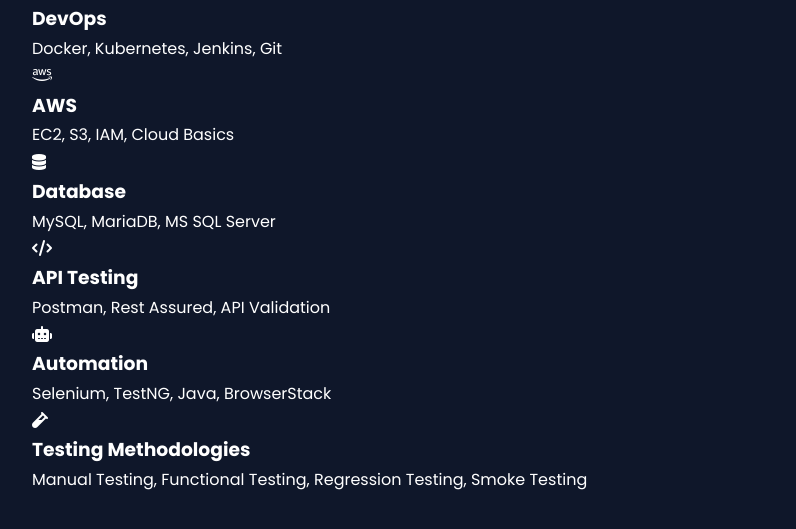
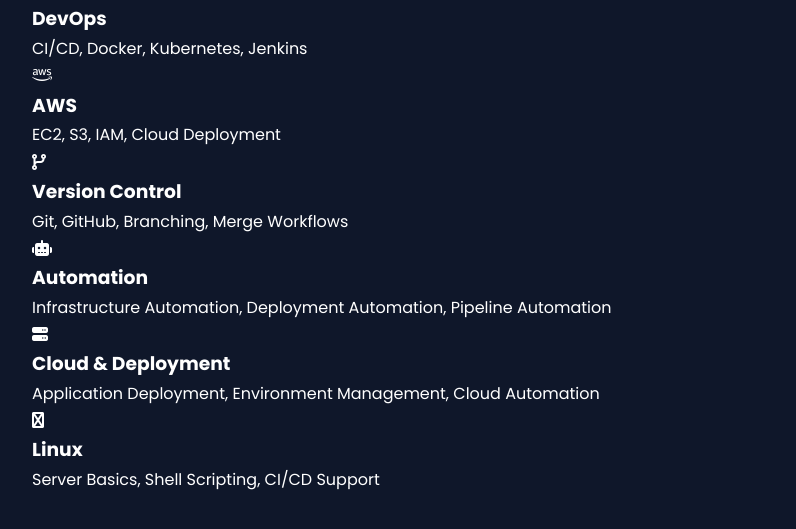
Before and after one commit to LuvlyAsm/portfolio-website, a plain HTML site: page index.html in a window 1280 px wide. Shown: the part 1727-2256 px from the top of the page, without its empty margins (32-828 px from the left). Drawn offline with Linux system fonts and the light colour scheme.

Commit message:
Updating the content of index.html

```diff
--- a/index.html
+++ b/index.html
@@ -46,9 +46,8 @@
                 <h3>Software Engineer | Aspiring DevOps Engineer</h3>
 
                 <p>
-                    Experienced QA Engineer with expertise in Manual Testing,
-                    Automation Testing, API Testing, Database Testing,
-                    CI/CD, Docker, Kubernetes and AWS.
+                    Experienced DevOps Engineer with expertise in Git, GitHub,
+                    Jenkins, Docker, Kubernetes, AWS, and CI/CD.
                 </p>
 
                 <div class="hero-buttons">
@@ -103,8 +102,8 @@
                     <i class="fab fa-docker"></i>
                     <h3>DevOps</h3>
                     <p>
-                        Docker, Kubernetes,
-                        Jenkins, Git
+                        CI/CD, Docker,
+                        Kubernetes, Jenkins
                     </p>
                 </div>
 
@@ -113,25 +112,16 @@
                     <h3>AWS</h3>
                     <p>
                         EC2, S3, IAM,
-                        Cloud Basics
+                        Cloud Deployment
                     </p>
                 </div>
 
                 <div class="skill-card">
-                    <i class="fas fa-database"></i>
-                    <h3>Database</h3>
+                    <i class="fas fa-code-branch"></i>
+                    <h3>Version Control</h3>
                     <p>
-                        MySQL, MariaDB,
-                        MS SQL Server
-                    </p>
-                </div>
-
-                <div class="skill-card">
-                    <i class="fas fa-code"></i>
-                    <h3>API Testing</h3>
-                    <p>
-                        Postman, Rest Assured,
-                        API Validation
+                        Git, GitHub,
+                        Branching, Merge Workflows
                     </p>
                 </div>
 
@@ -139,17 +129,29 @@
                     <i class="fas fa-robot"></i>
                     <h3>Automation</h3>
                     <p>
-                        Selenium, TestNG, Java,
-                        BrowserStack
+                        Infrastructure Automation,
+                        Deployment Automation,
+                        Pipeline Automation
                     </p>
                 </div>
 
                 <div class="skill-card">
-                    <i class="fas fa-vial"></i>
-                    <h3>Testing Methodologies</h3>
+                    <i class="fas fa-server"></i>
+                    <h3>Cloud & Deployment</h3>
                     <p>
-                        Manual Testing, Functional Testing,
-                        Regression Testing, Smoke Testing
+                        Application Deployment,
+                        Environment Management,
+                        Cloud Automation
+                    </p>
+                </div>
+
+                <div class="skill-card">
+                    <i class="fas fa-linux"></i>
+                    <h3>Linux</h3>
+                    <p>
+                        Server Basics,
+                        Shell Scripting,
+                        CI/CD Support
                     </p>
                 </div>
 
@@ -218,14 +220,14 @@
                 <div class="timeline-item">
                     <h3>Software Engineer</h3>
                     <span>4+ Years Experience</span>
-                        <br></br>
+                    <br>
                     <p>
                         From April 2022 to till date, I am working as a Software Engineer in Aspire Systems Private Limited, Chennai.
                         I am having Good exposure in the Deployment, Cloud automation and in building CICD end to end pipelines.
                         I am also experienced in web based Automation testing, API testing, Database testing.
-                        <br></br>
+                        <br>
                         Apart from this,
-                        I have good knowledge in databases : MySQL, MariaDB, MS SQL Server.
+                        I have good knowledge in databases: MySQL, MariaDB, MS SQL Server.
                         BA skills : I am having good experience in requirement gathering, requirement analysis, writing test cases and test scenarios.
                     </p>
                 </div>
@@ -235,10 +237,10 @@
         </div>
     </section>
 
- <!-- Contact Section -->
-<section id="contact" class="contact">
+    <!-- Contact Section -->
+    <section id="contact" class="contact">
 
-    <div class="contact-container">
+        <div class="contact-container">
 
         <div class="contact-left">
 
```
